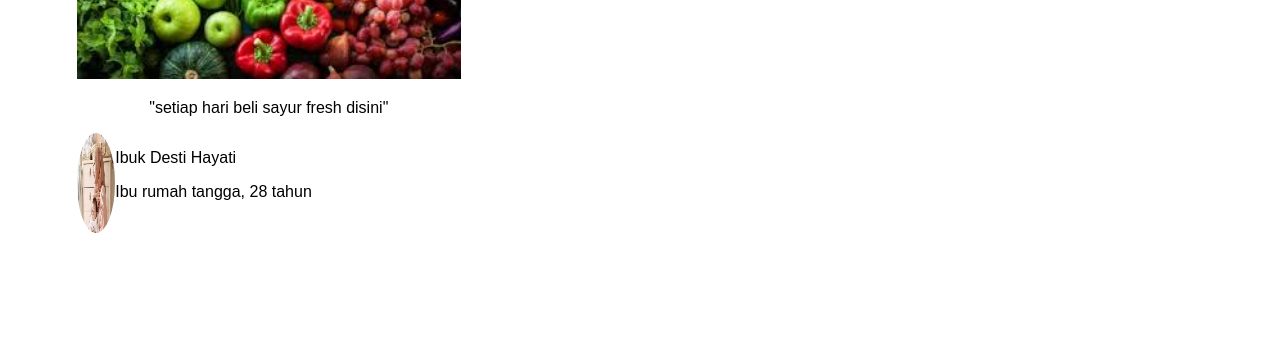
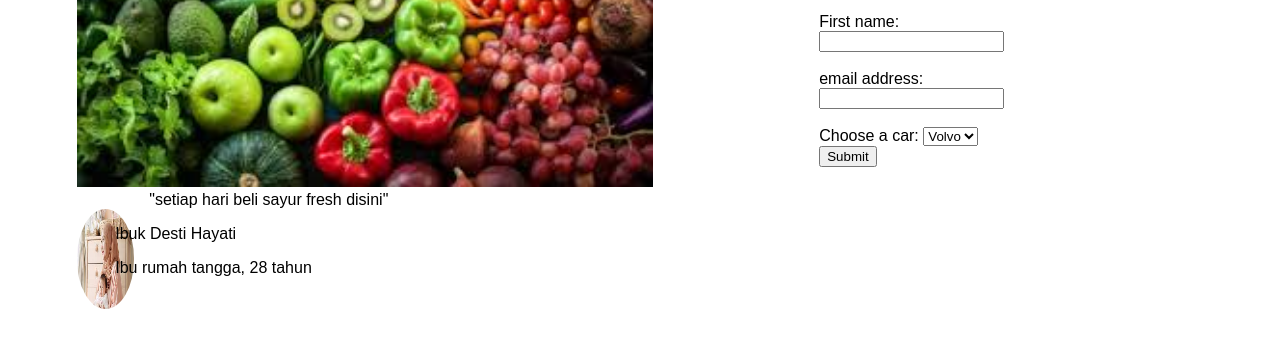
Before and after one commit to mhafizh1201/mini-project-revou-muhammadhafizh, a plain HTML site: page index.html in a window 1280 px wide. Shown: the part 308-656 px from the top of the page. Drawn offline with Linux system fonts and the light colour scheme.

Commit message:
add form

```diff
--- a/index.html
+++ b/index.html
@@ -44,6 +44,23 @@
         <div class="section-form">
           <h1>Contact Us</h1>
           <p>Sales akan menghubungi anda 1x24 jam setelah data kami terima</p>
+          <form action="/action_page.php">
+            <label for="fname">First name:</label>
+            <input type="text" id="fname" name="fname" /><br /><br />
+            <label for="email">email address:</label>
+            <input type="text" id="lname" name="lname" /><br /><br />
+            <label for="cars">Choose a car:</label>
+
+            <select id="cars">
+              <option value="volvo">Volvo</option>
+              <option value="saab">Saab</option>
+              <option value="opel">Opel</option>
+              <option value="audi">Audi</option>
+            </select>
+            <br>
+
+            <input type="submit" value="Submit" />
+          </form>
         </div>
       </div>
     </div>
--- a/style.css
+++ b/style.css
@@ -61,10 +61,13 @@ body {
   width: 40%;
 }
 .section-one img{
-  width: 100%;
+  width: 150%;
 }
 .img-desc{
+  margin: auto;
+  border-radius: 10%;
   text-align: center;
+
 }
 .pp-testi{
   width: 10%;
```
